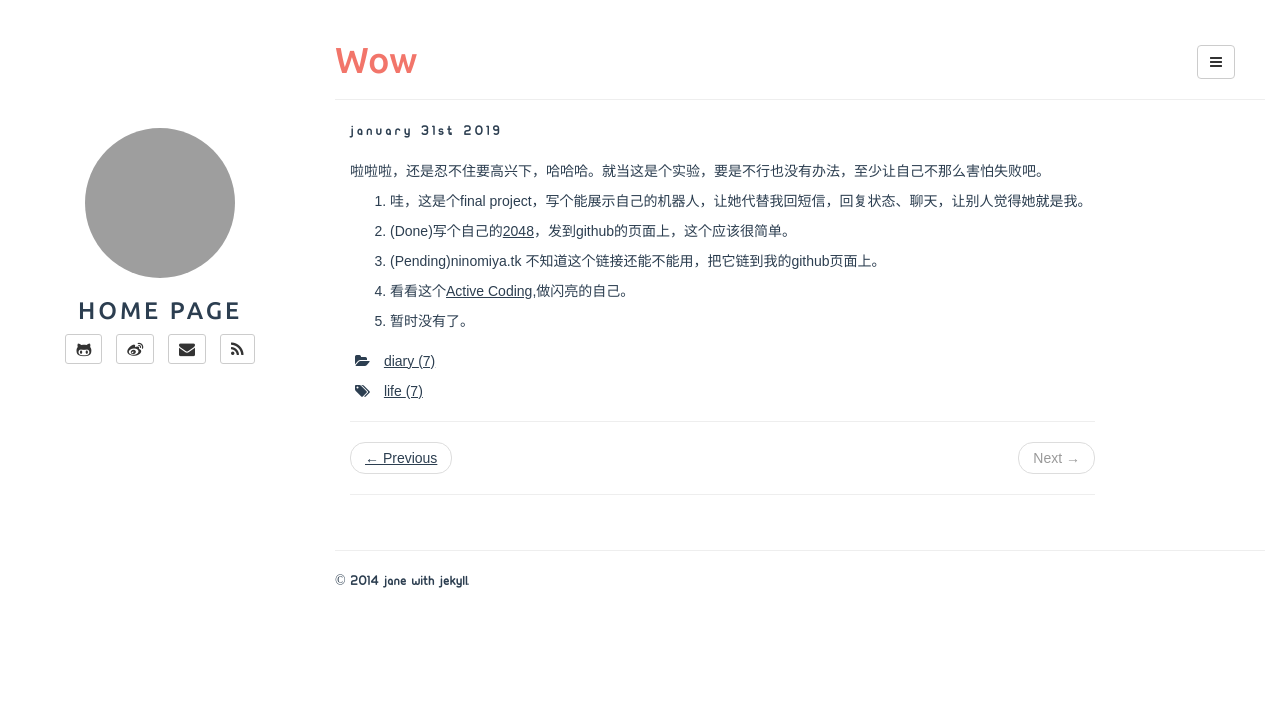
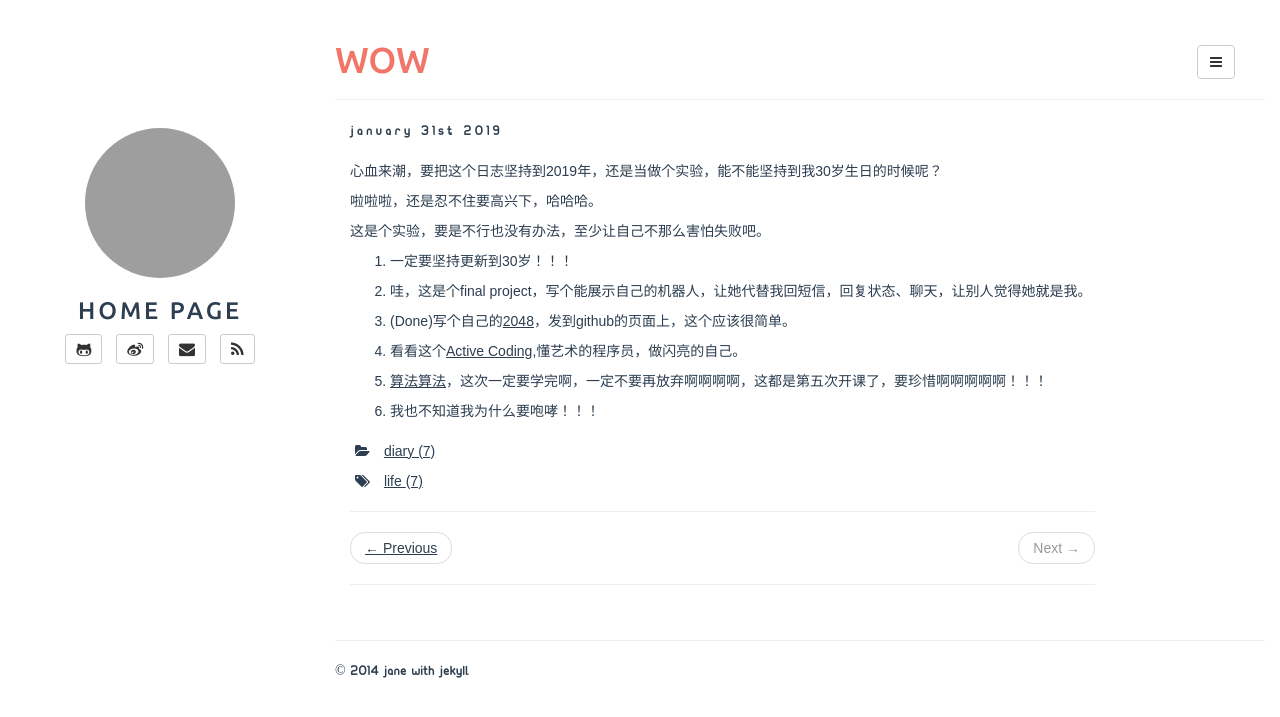
Before and after one commit to jane110511/jane110511.github.io, a Jekyll site: the page built from _posts/2019-01-31-happy-birthday.md, in a window 1280 px wide. Shown: the top 717 px of the page. Built offline with Jekyll 4.4.1, drawn with Linux system fonts in a browser that asks for light colours; Markdown is read by kramdown in place of the engine named in the settings; grey boxes are pictures that could not be loaded.

Commit message:
happy birthday

```diff
--- a/_posts/2019-01-31-happy-birthday.md
+++ b/_posts/2019-01-31-happy-birthday.md
@@ -1,18 +1,24 @@
 ---
 layout: post
-title: Wow
+title: WOW
 categories: diary
 tags: life
 ---
 
-啦啦啦，还是忍不住要高兴下，哈哈哈。就当这是个实验，要是不行也没有办法，至少让自己不那么害怕失败吧。
+心血来潮，要把这个日志坚持到2019年，还是当做个实验，能不能坚持到我30岁生日的时候呢？
+
+啦啦啦，还是忍不住要高兴下，哈哈哈。
+
+这是个实验，要是不行也没有办法，至少让自己不那么害怕失败吧。
+
+0. 一定要坚持更新到30岁！！！
 
 1. 哇，这是个final project，写个能展示自己的机器人，让她代替我回短信，回复状态、聊天，让别人觉得她就是我。
 
 2. (Done)写个自己的[2048](http://jane110511.github.io/2048/2048.html)，发到github的页面上，这个应该很简单。
 
-3. (Pending)ninomiya.tk 不知道这个链接还能不能用，把它链到我的github页面上。
+3. 看看这个[Active Coding](https://www.futurelearn.com/courses/creative-coding),懂艺术的程序员，做闪亮的自己。
 
-4. 看看这个[Active Coding](https://www.futurelearn.com/courses/creative-coding),做闪亮的自己。
+4. [算法算法](https://class.coursera.org/algs4partI-005)，这次一定要学完啊，一定不要再放弃啊啊啊啊，这都是第五次开课了，要珍惜啊啊啊啊啊！！！
 
-5. 暂时没有了。
+5. 我也不知道我为什么要咆哮！！！
```
